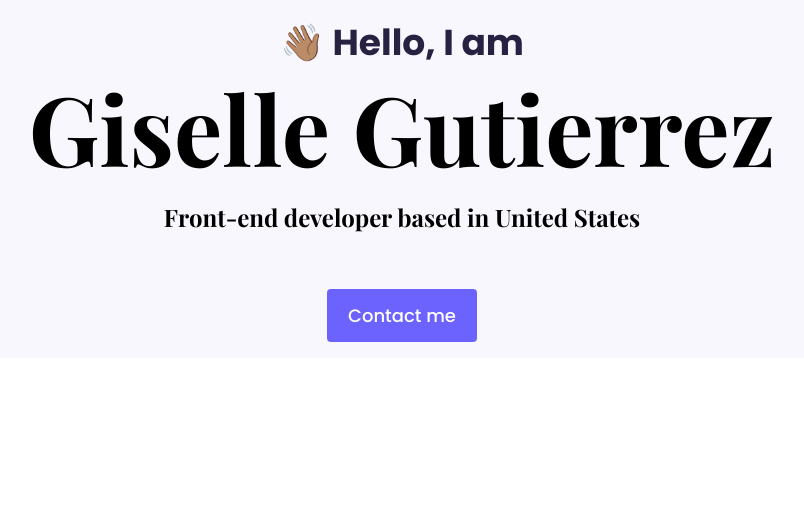
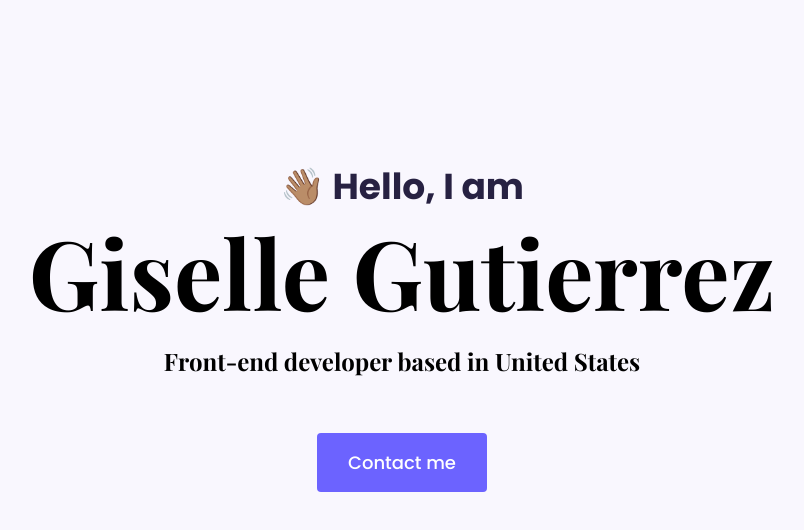
Before and after one commit to Gisellegr13/portfolio-project, a plain HTML site: page index.html in a window 1280 px wide. Shown: the whole page, without its empty margins (238-1042 px from the left). Drawn offline with nearby package versions, Linux system fonts and the light colour scheme.

Commit message:
Fixed some Errors

```diff
--- a/styles/portfolio.css
+++ b/styles/portfolio.css
@@ -1,19 +1,20 @@
-/*font-family: 'Playfair Display', serif;*/
-/*font-family: 'Poppins', sans-serif;*/
-
 :root {
     --branding-color: #6c63ff;
-    --secondary-color: #F9F7FE;
-    --heading-font-family: 'Playfair Display', serif;
-    --default-font-family: 'Poppins', sans-serif;
-
+    --secondary-color: #f9f7fe;
+    --heading-font-family: "Playfair Display", serif;
+    --default-font-family: "Poppins", sans-serif;
 }
 
 body {
     font-family: var(--default-font-family);
 }
 
-h1, h2, h3, h4, h5, h6 {
+h1,
+h2,
+h3,
+h4,
+h5,
+h6 {
     color: black;
     font-family: var(--heading-font-family);
     font-weight: bold;
@@ -30,7 +31,7 @@ p {
 .hero {
     background: var(--secondary-color);
     text-align: center;
-    padding: 16px 20px;
+    padding: 160px 20px;
 }
 
 .hero p {
@@ -53,5 +54,5 @@ p {
     color: white;
     font-size: 18px;
     line-height: 27px;
-    padding: 12px 20px;
+    padding: 15px 30px;
 }
```
